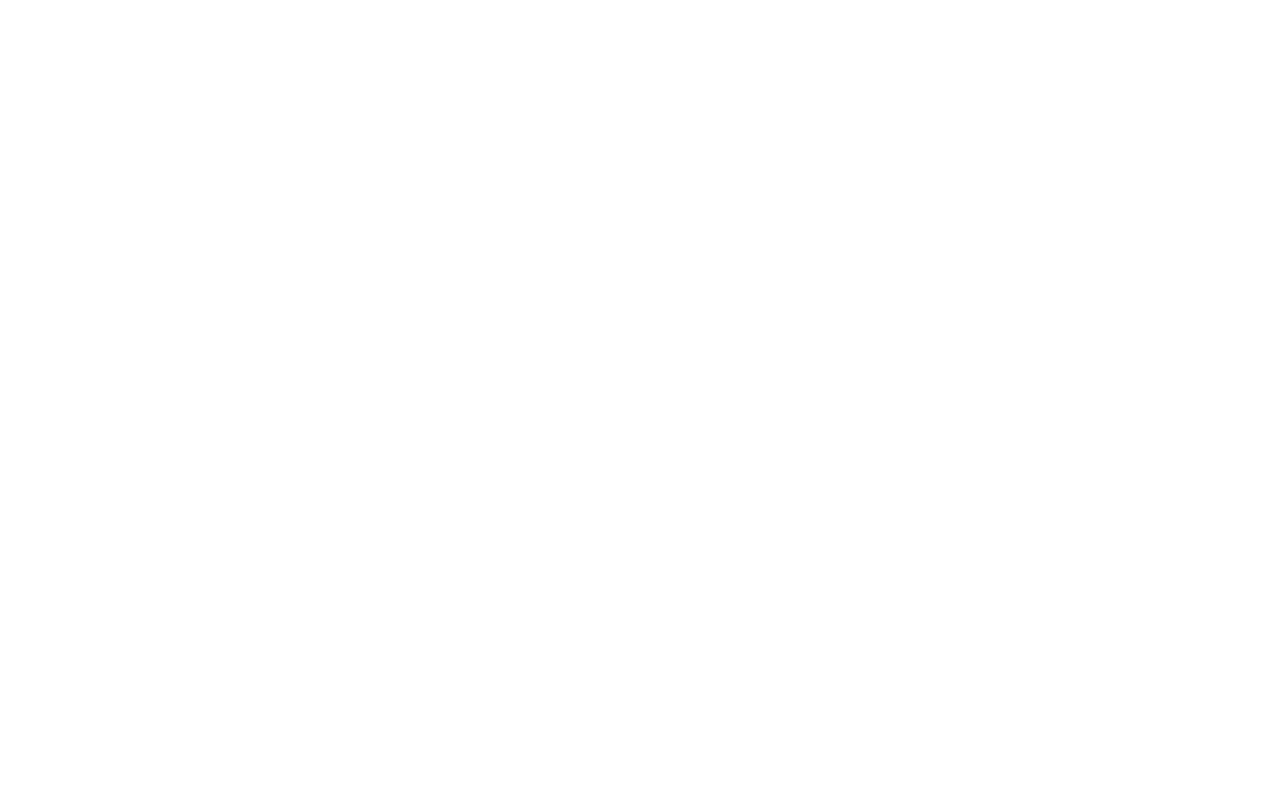
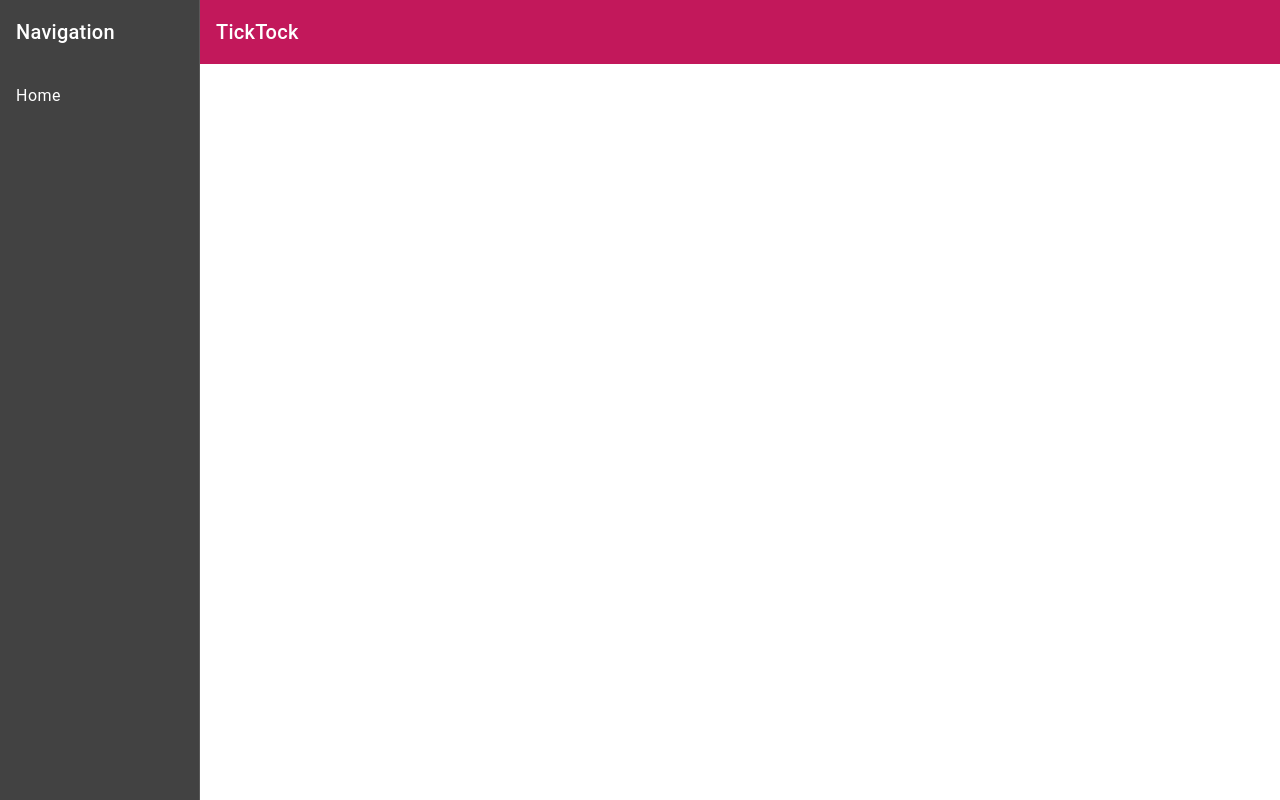
Before and after one commit to fabiannaglo/T6_PWA, an Angular app: page / in a window 1280 px wide. Built offline with nearby package versions, Linux system fonts and the light colour scheme.

Commit message:
Navigation eingefügt
Komponente Navigation eingefügt

```diff
--- a/src/app/app.component.html
+++ b/src/app/app.component.html
@@ -1 +1,3 @@
+<app-nav></app-nav>
+
 <router-outlet></router-outlet>
--- a/src/app/app.module.ts
+++ b/src/app/app.module.ts
@@ -5,6 +5,7 @@ import { AppRoutingModule } from './app-routing.module';
 import { AppComponent } from './app.component';
 import { BrowserAnimationsModule } from '@angular/platform-browser/animations';
 import { ServiceWorkerModule, SwUpdate } from '@angular/service-worker';
+import { NavComponent } from './nav/nav.component';
 import { LayoutModule } from '@angular/cdk/layout';
 import { MatToolbarModule } from '@angular/material/toolbar';
 import { MatButtonModule } from '@angular/material/button';
@@ -15,7 +16,8 @@ import { FormsModule } from '@angular/forms';
 
 @NgModule({
   declarations: [
-    AppComponent
+    AppComponent,
+    NavComponent
   ],
   imports: [
     FormsModule,
--- /dev/null
+++ b/src/app/nav/nav.component.html
@@ -0,0 +1,26 @@
+<mat-sidenav-container class="sidenav-container">
+  <mat-sidenav #drawer class="sidenav" fixedInViewport
+      [attr.role]="(isHandset$ | async) ? 'dialog' : 'navigation'"
+      [mode]="(isHandset$ | async) ? 'over' : 'side'"
+      [opened]="(isHandset$ | async) === false">
+    <mat-toolbar>Navigation</mat-toolbar>
+    <mat-nav-list>
+      <a mat-list-item href="#">Home</a>
+    </mat-nav-list>
+  </mat-sidenav>
+  <mat-sidenav-content>
+    <mat-toolbar color="primary">
+      <button
+        type="button"
+        aria-label="Toggle sidenav"
+        mat-icon-button
+        (click)="drawer.toggle()"
+        *ngIf="isHandset$ | async">
+        <mat-icon aria-label="Side nav toggle icon">menu</mat-icon>
+      </button>
+      <span>TickTock</span>
+      <span class="example-spacer"></span>
+    </mat-toolbar>
+    <!-- Add Content Here -->
+  </mat-sidenav-content>
+</mat-sidenav-container>
--- /dev/null
+++ b/src/app/nav/nav.component.scss
@@ -0,0 +1,40 @@
+.sidenav-container {
+  height: auto;
+  position: fixed;
+  top:0;
+  left:0;
+  width: 100%;
+  background-color: transparent;
+  transition: 0.35s ease-in-out;
+
+  &.mat-drawer-container-has-open{
+    height:100%;
+  }
+}
+
+.mat-drawer-content{
+}
+
+.sidenav {
+  width: 200px;
+}
+
+.sidenav .mat-toolbar {
+  background: inherit;
+}
+
+.mat-toolbar.mat-primary {
+  position: sticky;
+  top: 0;
+  z-index: 1;
+}
+
+.example-spacer {
+  flex: 1 1 auto;
+}
+
+.fixed-bottom{
+  position: absolute;
+  bottom:0;
+  left:0;
+}
--- /dev/null
+++ b/src/app/nav/nav.component.ts
@@ -0,0 +1,22 @@
+import { Component } from '@angular/core';
+import { BreakpointObserver, Breakpoints } from '@angular/cdk/layout';
+import { Observable } from 'rxjs';
+import { map, shareReplay } from 'rxjs/operators';
+
+@Component({
+  selector: 'app-nav',
+  templateUrl: './nav.component.html',
+  styleUrls: ['./nav.component.scss']
+})
+export class NavComponent {
+
+  isHandset$: Observable<boolean> = this.breakpointObserver.observe(Breakpoints.Handset)
+    .pipe(
+      map(result => result.matches),
+      shareReplay()
+    );
+
+  constructor(private breakpointObserver: BreakpointObserver) {
+
+  }
+}
```
Also changed, not shown: 1 other file (tests, documents, lock files or other folders).
